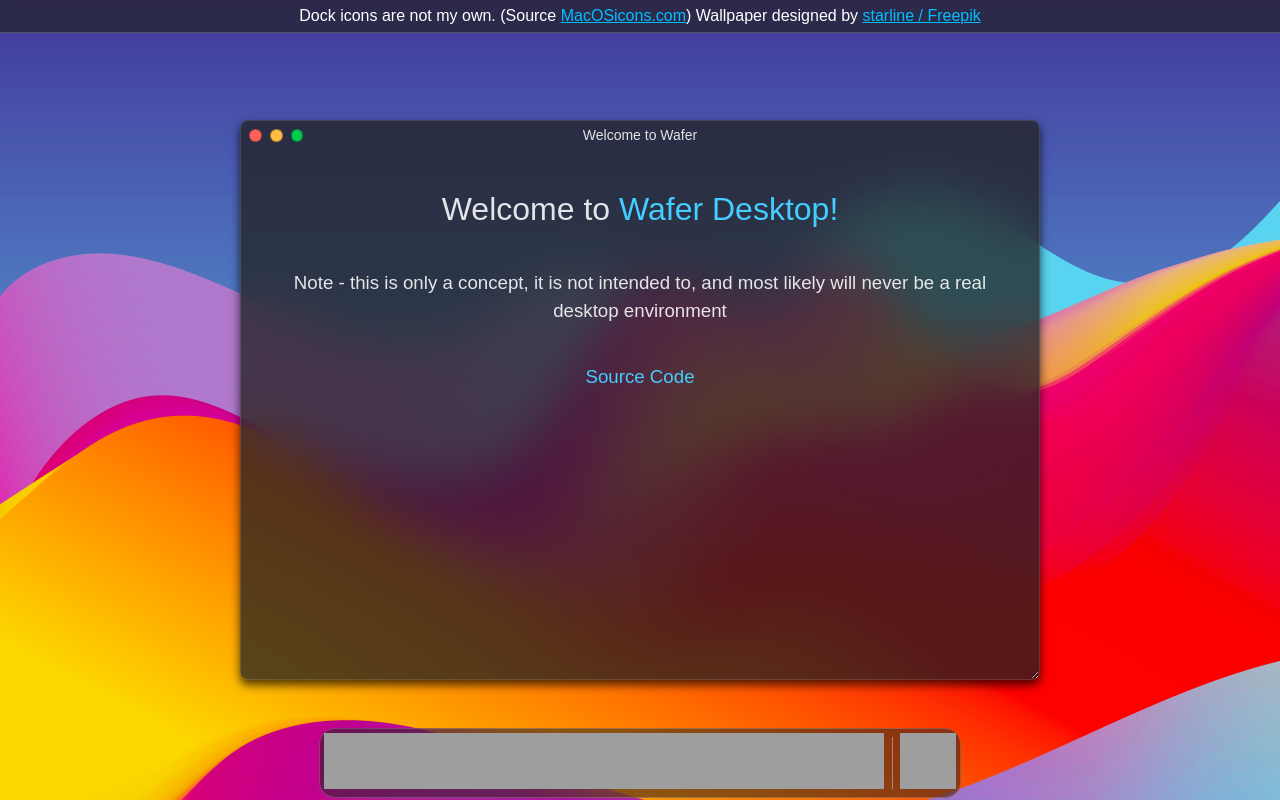
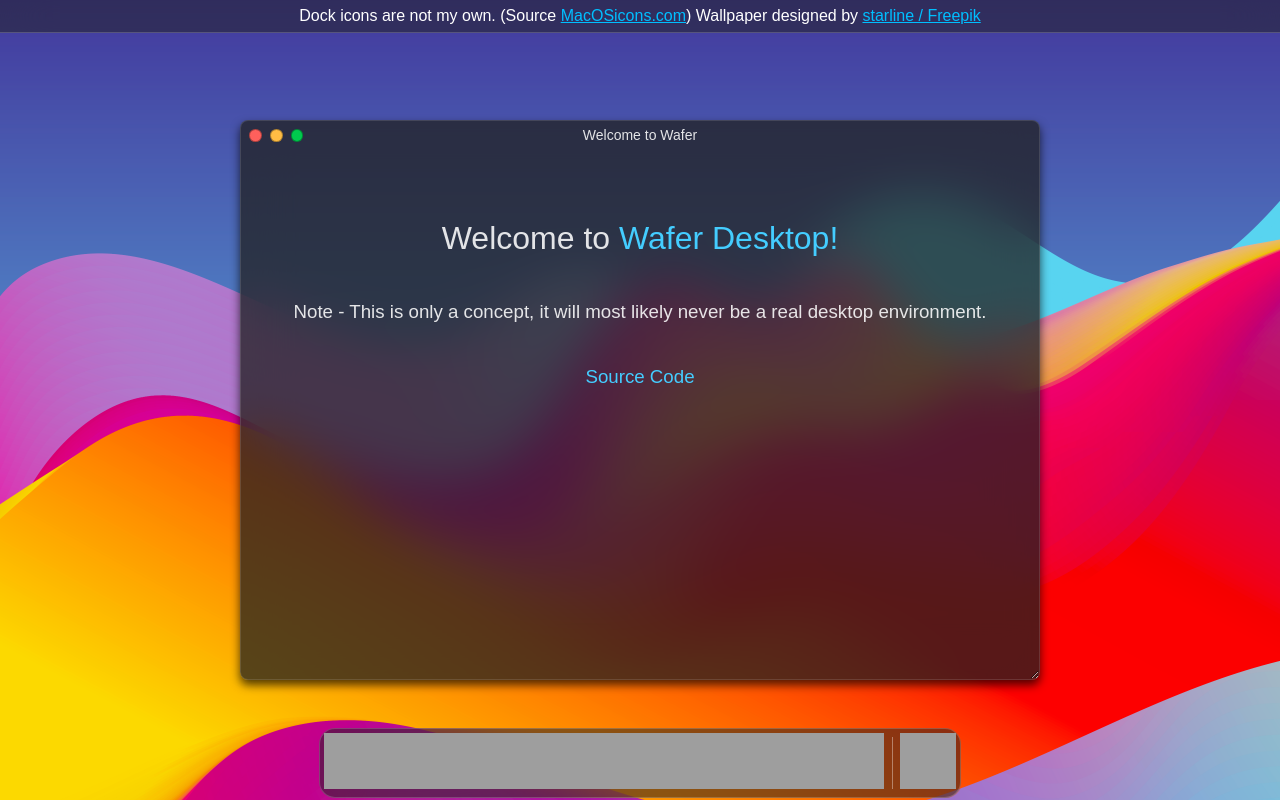
Before and after one commit to brinterwastaken/wafer-desktop, a Vue app: page / in a window 1280 px wide. Built offline with nearby package versions, Linux system fonts and the light colour scheme; grey boxes are pictures that could not be loaded; a web font is replaced by a local one.

Commit message:
small tweaks

```diff
--- a/src/components/MenuBar.vue
+++ b/src/components/MenuBar.vue
@@ -10,7 +10,7 @@
   width: 100vw;
   box-sizing: border-box;
   padding: 0.25rem;
-  background: #212121aa;
+  background: #21212184;
   backdrop-filter: blur(25px);
   border-bottom: 0.5px solid #ffffff2f;
   z-index: 1;
--- a/src/components/TitleBar.vue
+++ b/src/components/TitleBar.vue
@@ -65,7 +65,7 @@ export default {
 
 <style>
 #titlebar {
-  position: absolute;
+  position: sticky;
   top: 0;
   left: 0;
   width: 100%;
--- a/src/components/WelcomeWindow.vue
+++ b/src/components/WelcomeWindow.vue
@@ -16,9 +16,11 @@ export default {
 <template>
   <div id="welcomewindow">
     <TitleBar :title="title" :bgcolor="bgcolor"/>
-    <h1 class="windowheading">Welcome to <span class="highlight">Wafer Desktop!</span></h1>
-    <h3 class="sectiontitle">Note - this is only a concept, it is not intended to, and most likely will never be a real desktop environment</h3>
-    <h3 class="sectiontitle"><a href="https://brin.is-a.dev/gh?repo=wafer-desktop" class="highlight" target="_blank">Source Code</a></h3>
+    <div id="content">
+      <h1 class="windowheading">Welcome to <span class="highlight">Wafer Desktop!</span></h1>
+      <h3 class="sectiontitle">Note - This is only a concept, it will most likely never be a real desktop environment.</h3>
+      <h3 class="sectiontitle"><a href="https://brin.is-a.dev/gh?repo=wafer-desktop" class="highlight" target="_blank">Source Code</a></h3>
+    </div>
   </div>
 </template>
 
@@ -35,7 +37,6 @@ export default {
   height: 35rem;
   resize: both;
   overflow: auto;
-  padding: 3rem;
   box-sizing: border-box;
 
   background: #212121bf;
@@ -45,10 +46,12 @@ export default {
   border: 0.5px solid #ffffff1f;
   box-shadow: 0 5px 10px #000000af;
 
+}
+#content {
+  padding: 3rem;
   display: flex;
   align-items: center;
   flex-direction: column;
-
 }
 h1.windowheading {
   text-align: center;
```
